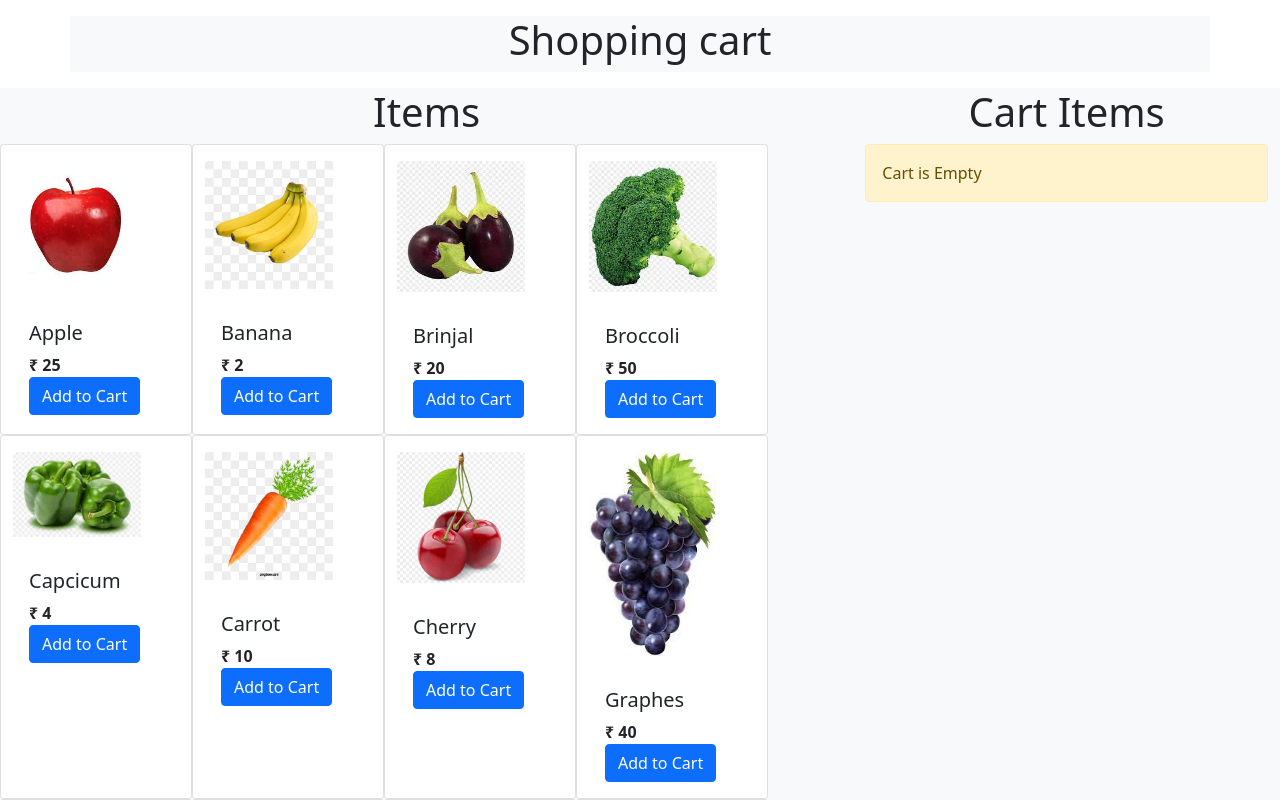
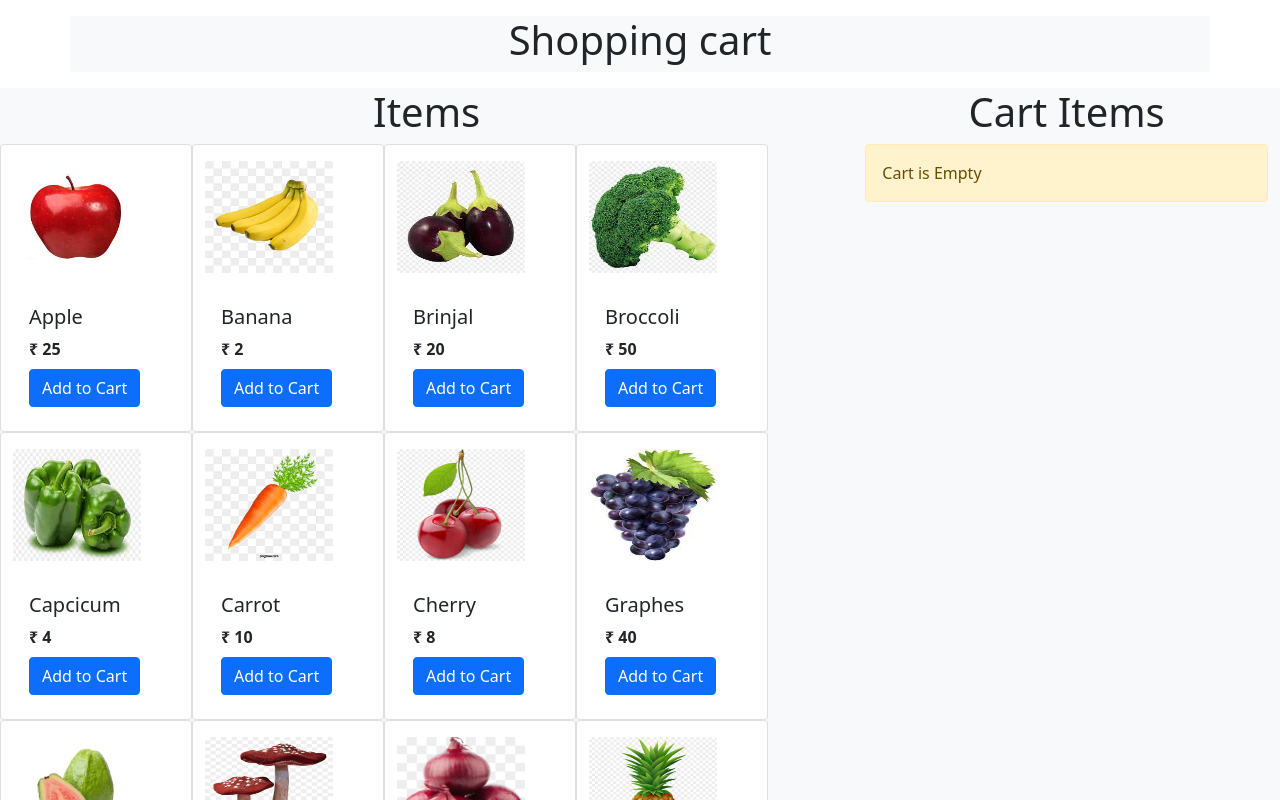
Before and after one commit to kja-axelor/React.js, a React (Create React App) app in the folder cart-app/: page / in a window 1280 px wide. Shown: the top 800 px of the page. Built offline with nearby package versions, Linux system fonts and the light colour scheme.

Commit message:
Add tost component and modify design of cart-app.

```diff
--- a/cart-app/package.json
+++ b/cart-app/package.json
@@ -8,6 +8,7 @@
     "@testing-library/user-event": "^13.5.0",
     "bootstrap": "^5.1.3",
     "react": "^17.0.2",
+    "react-bootstrap": "^2.1.0",
     "react-dom": "^17.0.2",
     "react-scripts": "5.0.0",
     "web-vitals": "^2.1.3"
--- a/cart-app/src/App.js
+++ b/cart-app/src/App.js
@@ -3,24 +3,41 @@
 import Cart from "./components/Cart/Cart";
 import Data from "./components/Data/Data";
 import { useState } from "react";
+import { ToastContainer } from "react-bootstrap";
+import Tost from "./components/Tost/Tost";
+
 function App() {
-  const [cartItems,SetCartItems] = useState([]);
+  const [cartItems, SetCartItems] = useState([]);
+  const [tostItems, setTostItems] = useState([]);
+  const [isAdd, setIsAdd] = useState(null);
 
   const onAdd = (item) => {
-    const exist = cartItems.find(x => x.id === item.id);
-    if(exist)
-    {
-      SetCartItems(cartItems.map(x => x.id === item.id ? {...exist,qty: exist.qty + 1}: x));
+    setIsAdd(true);
+    setTostItems([
+      ...tostItems,
+      { id: item.name + Math.random(), name: item.name },
+    ]);
+    const exist = cartItems.find((x) => x.id === item.id);
+    if (exist) {
+      SetCartItems(
+        cartItems.map((x) =>
+          x.id === item.id ? { ...exist, qty: exist.qty + 1 } : x
+        )
+      );
+    } else {
+      SetCartItems([...cartItems, { ...item, qty: 1 }]);
     }
-    else{
-      SetCartItems([...cartItems,{...item,qty:1}]);
-    }
-  }
+  };
 
   const onRemove = (item) => {
-    const exist = cartItems.find(x => x.id === item.id);
+    setIsAdd(false);
+    setTostItems([
+      ...tostItems,
+      { id: item.name + Math.random(), name: item.name },
+    ]);
+    const exist = cartItems.find((x) => x.id === item.id);
     if (exist.qty === 1) {
-      SetCartItems(cartItems.filter(x => x.id !== item.id));
+      SetCartItems(cartItems.filter((x) => x.id !== item.id));
     } else {
       SetCartItems(
         cartItems.map((x) =>
@@ -30,14 +47,29 @@
     }
   };
 
+  const handleToastClose = (id) => {
+    return setTostItems(tostItems.filter((item) => item.id !== id));
+  };
+
   return (
     <div className="container-fluid">
       <Header />
       <div className="row">
         <Items onAdd={onAdd} items={Data} />
-        <Cart onAdd={onAdd} cartItems={cartItems} onRemove={onRemove}
-          countCartItems={cartItems.length}/>
+        <Cart
+          onAdd={onAdd}
+          cartItems={cartItems}
+          onRemove={onRemove}
+          countCartItems={cartItems.length}
+        />
       </div>
+      <ToastContainer position="top-end" className="p-1">
+        <Tost
+          handleToastClose={handleToastClose}
+          tostItems={tostItems}
+          isAdd={isAdd}
+        />
+      </ToastContainer>
     </div>
   );
 }
--- a/cart-app/src/components/Cart/Cart.js
+++ b/cart-app/src/components/Cart/Cart.js
@@ -1,18 +1,21 @@
-import React from 'react'
+import React from "react";
 
 export default function Cart(props) {
-  const {onAdd,cartItems,onRemove,countCartItems} = props;
-  const total = cartItems.reduce((a,c)=> a + c.price * c.qty,0);
+  const { onAdd, cartItems, onRemove, countCartItems } = props;
+  const total = cartItems.reduce((a, c) => a + c.price * c.qty, 0);
   return (
     <div className="col-4 bg-light">
       <h1 className="text-center">Cart Items</h1>
 
-        {countCartItems ?
-        (<h1><span className="badge bg-secondary">{countCartItems}</span></h1>) : ("")
-        }
+      {countCartItems ? (
+        <h1>
+          <span className="badge bg-secondary">{countCartItems}</span>
+        </h1>
+      ) : (
+        ""
+      )}
 
       <div>
-
         {cartItems.length === 0 && (
           <div className="alert alert-warning">Cart is Empty</div>
         )}
@@ -23,24 +26,36 @@
               {index + 1}. {item.name}
             </div>
             <div>
-                <button onClick={() => onAdd(item)}
-                className="btn btn-success btn mx-1">+</button>
-                <button onClick={() => onRemove(item)}
-                className="btn btn-danger btn mx-1">-</button>
+              <button
+                onClick={() => onAdd(item)}
+                className="btn btn-success btn mx-1">
+                +
+              </button>
+              <button
+                onClick={() => onRemove(item)}
+                className="btn btn-danger btn mx-1">
+                -
+              </button>
             </div>
             <div>
-                {item.qty} X ₹ {item.price.toFixed(2)}
+              ₹ {item.price.toFixed(2)} X {item.qty} = {" "}
+              {(item.qty * item.price).toFixed(2)}
             </div>
           </div>
+
         ))}
 
         {cartItems.length !== 0 && (
           <>
             <hr />
-              <div>total is ₹ {total.toFixed(2)}</div>
+            <div className="fw-bold">
+              Net Total:{" "}
+              <span className="badge rounded-pill bg-primary text-end">
+                ₹ {total.toFixed(2)}
+              </span>
+            </div>
           </>
         )}
-
       </div>
     </div>
   );
--- a/cart-app/src/components/ItemCard/Itemcard.js
+++ b/cart-app/src/components/ItemCard/Itemcard.js
@@ -1,18 +1,21 @@
-import React from 'react'
-import './itemcard.css'
+import React from "react";
 export default function Itemcard(props) {
-    const {item,onAdd} = props;
+  const { item, onAdd } = props;
   return (
-      <div className="card">
-        <img src={item.image} className="card-img-top image my-3"
-        alt={item.name}/>
+    <div className="card" style={{"width":"12rem"}}>
+      <img
+        src={item.image}
+        className="card-img-top my-3"
+        alt={item.name}
+        style={{ "maxWidth": "8rem", "height": "7rem" }}
+      />
       <div className="card-body">
+        <div>
           <h5 className="card-title">{item.name}</h5>
-          <div className="card-text">
-              <b>₹ {item.price}</b>
+          <span className="card-text fw-bold">₹ {item.price}</span>
         </div>
         <div>
-            <button onClick={() => onAdd(item)} className="btn btn-primary">
+          <button onClick={() => onAdd(item)} className="btn btn-primary my-2">
             Add to Cart
           </button>
         </div>
--- a/cart-app/src/components/ItemCard/itemcard.css
+++ /dev/null
@@ -1,6 +0,0 @@
-.card{
-    width: 12rem;
-}
-.image{
-    max-width: 8rem;
-}
--- /dev/null
+++ b/cart-app/src/components/Tost/Tost.js
@@ -0,0 +1,28 @@
+import React from "react";
+import { Toast } from "react-bootstrap";
+
+export default function Tost(props) {
+  const { handleToastClose, tostItems, isAdd } = props;
+  return (
+    <>
+      {tostItems.map((item) => (
+        <Toast
+          delay={1000}
+          key={item.id}
+          autohide
+          onClose={() => handleToastClose(item.id)}
+        >
+          <Toast.Header>
+            <strong className="me-auto">{item.name}</strong>
+            <small>just now</small>
+          </Toast.Header>
+          {isAdd ? (
+            <Toast.Body>Added successfully!</Toast.Body>
+          ) : (
+            <Toast.Body>Removed successfully!</Toast.Body>
+          )}
+        </Toast>
+      ))}
+    </>
+  );
+}
```
Also changed, not shown: cart-app/src/components/Data/Data.js (+19 -19 lines), cart-app/src/components/Items/Items.js (+11 -13 lines), 1 other file (tests, documents, lock files or other folders). Lines whose indentation alone changed are shown as unchanged.
